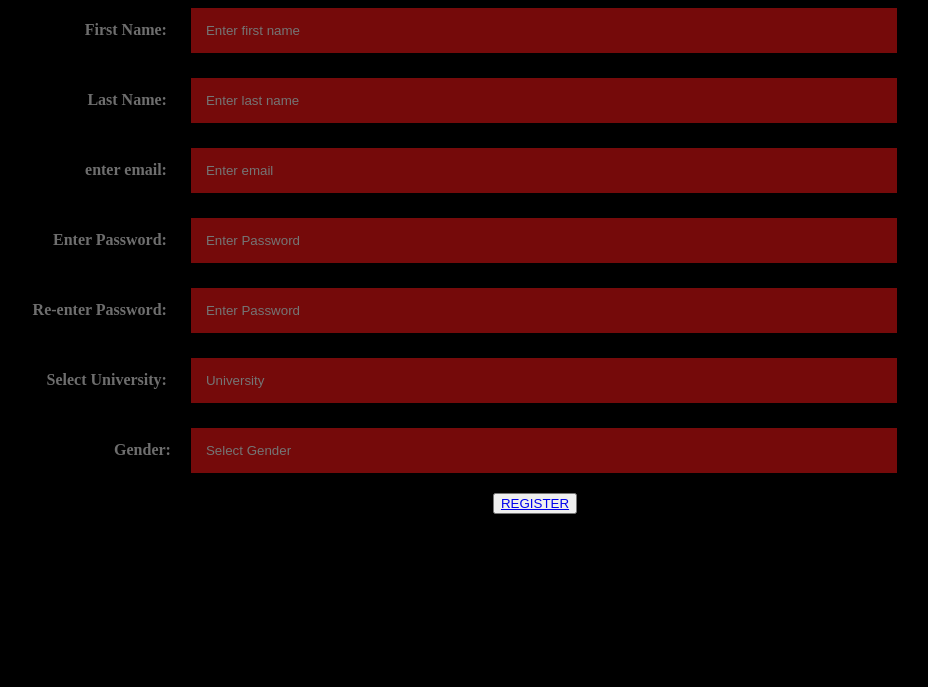
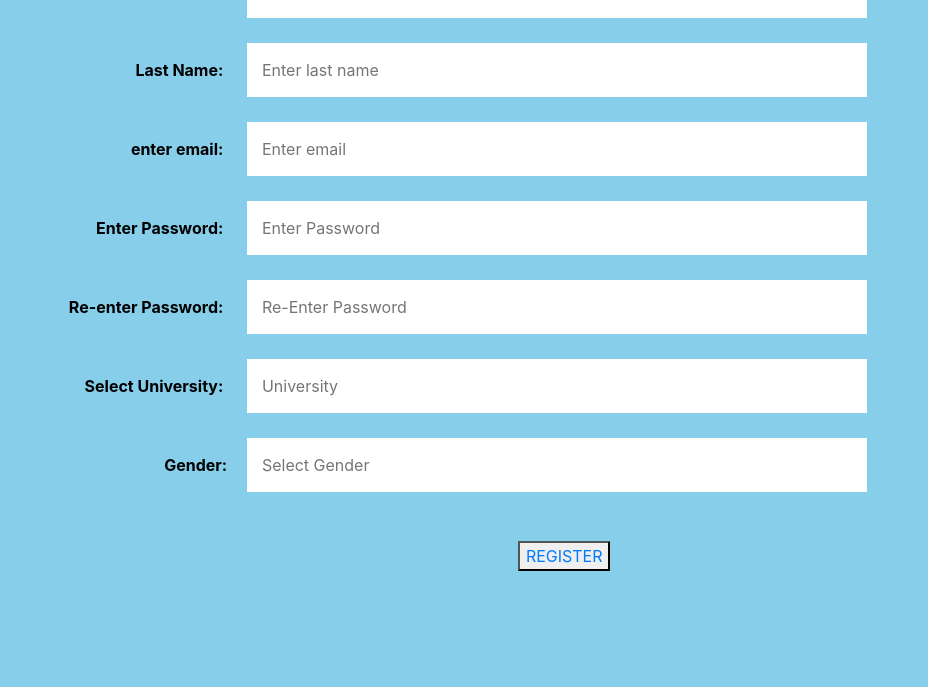
Before and after one commit to Satishchandra123/SoftwareDev, a plain HTML site: page project0/Register.html in a window 1280 px wide. Shown: the part 113-800 px from the top of the page, without its empty margins (105-1033 px from the left). Drawn offline with nearby package versions, Linux system fonts and the light colour scheme.

Commit message:
registration page updated

```diff
--- a/project0/Register.html
+++ b/project0/Register.html
@@ -2,7 +2,11 @@
 <html>
     <head>
         <title>RegisterPage</title>
+        <link rel="stylesheet" href="https://stackpath.bootstrapcdn.com/bootstrap/4.4.1/css/bootstrap.min.css" integrity="sha384-Vkoo8x4CGsO3+Hhxv8T/Q5PaXtkKtu6ug5TOeNV6gBiFeWPGFN9MuhOf23Q9Ifjh" crossorigin="anonymous">
         <style>
+             body {
+                background-color: skyblue;
+            }
             .container {
                 padding: 16px;
             }
@@ -12,47 +16,42 @@
             margin: 5px 0 20px 0;
             display: inline-block;
             border: none;
-            background: rgb(117, 10, 10);
+            background:white;
+            color:black;
             }
             .button {
                 text-align:center;
+                margin-right: auto;
+                margin-left: 280px;
+                margin-top: 5px;
+                margin-bottom: 20px;
             }
-            label {
+            form {
                 display: inline-block;
                 width: 80%;
                 text-align: right;
                 font-weight: bold;
-                color:rgba(255, 255, 255, 0.432);
+                color:black;
             }
             button:hover {
                 background-color:yellow;
             }
         </style>
     </head>
-        <body  bgcolor="black" topmargin="20" leftmargin="20" rightmargin="20">
+        <body  bgcolor="skyblue" topmargin="40" leftmargin="20" rightmargin="20">
             <div class="container">
-            <h1 style="color:rgba(255, 255, 255, 0.432);text-align:center;">Register here to view my WebPage</h1>
-                <label>
+            <h1 style="color:black;text-align:center;">Register here to view my WebPage</h1>
+                <form>
                     First Name:
                     &emsp; <input name="name" type="text" placeholder="Enter first name"><br/>
-                </label>
-                <label>
                     Last Name:
                     &emsp; <input name="name" type="text" placeholder="Enter last name"><br/>
-                </label>
-                <label>
                     enter email:
                     &emsp; <input name="email" type="email" placeholder="Enter email"><br/>
-                </label>
-                <label>
                     Enter Password:
                     &emsp; <input name="password" type="password" placeholder="Enter Password"><br/>
-                </label>
-                <label>
                     Re-enter Password:
-                    &emsp; <input name="password" type="password" placeholder="Enter Password">
-                </label>
-                <label>
+                    &emsp; <input name="password" type="password" placeholder="Re-Enter Password"><br/>
                     Select University:
                     &emsp; <input name="University" type="text" list="universities" placeholder="University">
                     <datalist id="universities">
@@ -75,20 +74,18 @@
                         <option value="Osmania">
                         <option value="Sri Venkateswara">
                         <option value="others">
-                    </datalist>
-                </label>
-                <label>
+                    </datalist><br/>
                     Gender:
                     &emsp;<input name="gender" type="text" list="genders" placeholder="Select Gender">
                     <datalist id="genders">
                         <option value="Male">
                         <option value="Female">
                         <option value="Others">
-                    </datalist>
-                </label>
-            &emsp;
-            <div class="button">
-                <button type="Submit" class="registration"><a href="Home.html">REGISTER</a></button>
-            </div>
+                    </datalist></br>
+                    &emsp;
+                    <div class="button">
+                        <button type="Submit" class="registration"><a href="Home.html">REGISTER</a></button>
+                    </div>
+                </form>
         </body>
 </html>
```
